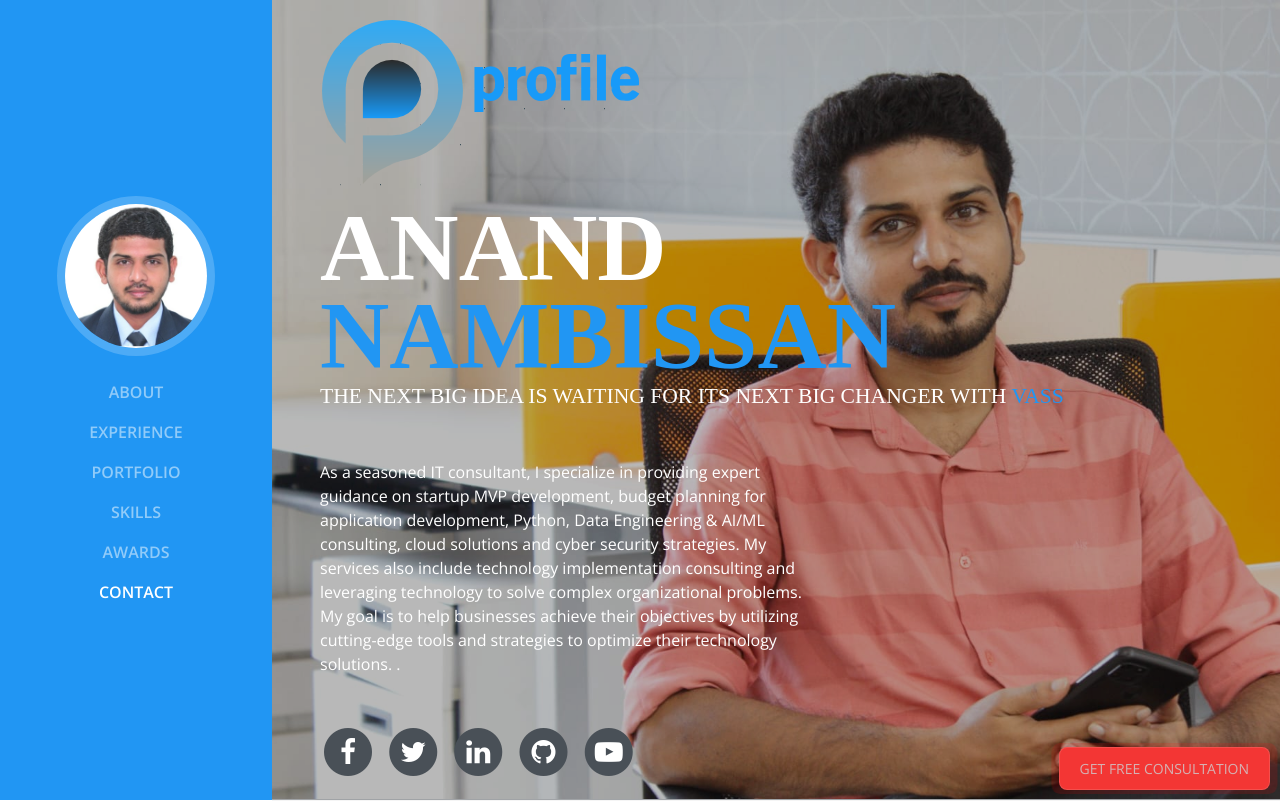
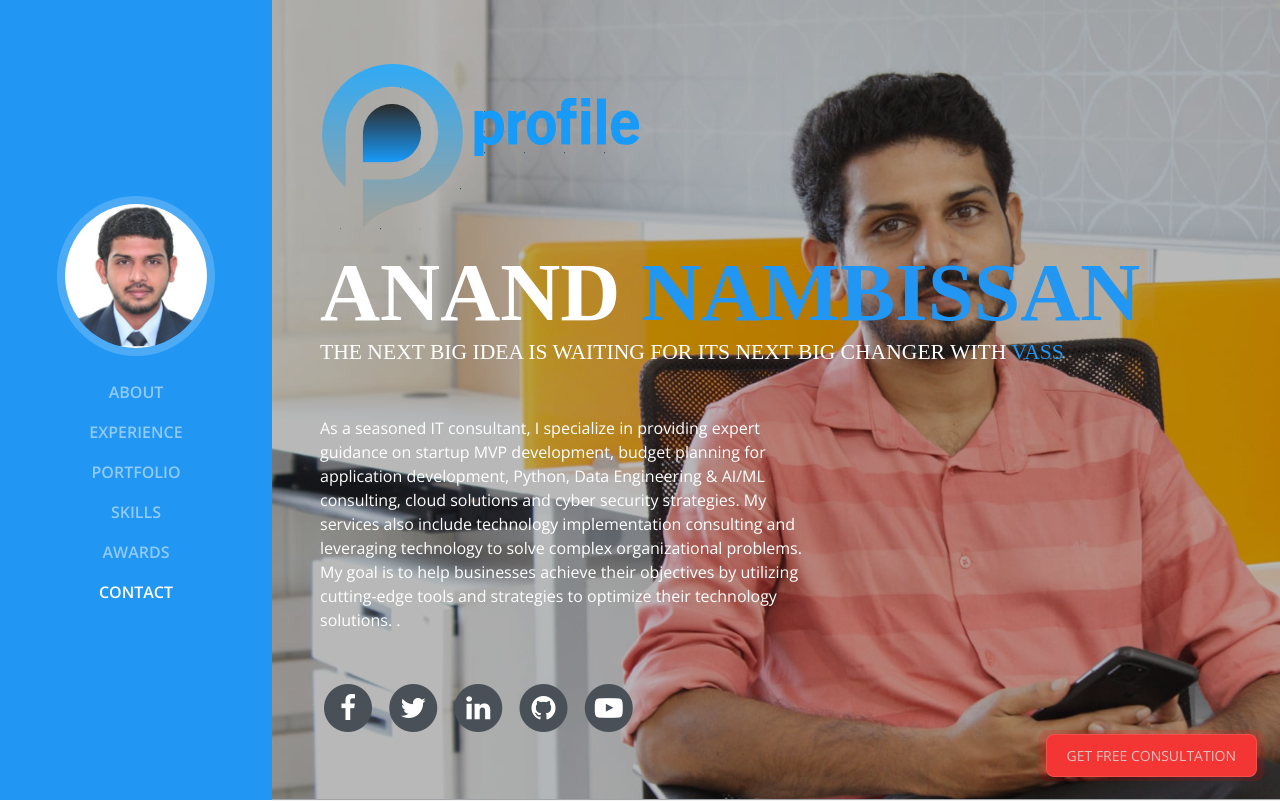
Before and after one commit to anandvmclt/anand, a plain HTML site: page index.html in a window 1280 px wide. Shown: the top 801 px of the page. Drawn offline with nearby package versions, Linux system fonts and the light colour scheme; a web font is replaced by a local one.

Commit message:
changed name six

```diff
--- a/css/style.css
+++ b/css/style.css
@@ -26,7 +26,7 @@ h6 {
 }
 
 h1 {
-  font-size: 6rem;
+  font-size: 5.2rem;
   line-height: 5.5rem;
 }
 
@@ -808,9 +808,10 @@ section.resume-section .resume-item .resume-date {
 
 .consultant-button {
   position: fixed;
-    bottom: 10px;
-    right: 10px;
+    bottom: 23px;
+    right: 23px;
     background-color: #f1403d;
+    text-decoration: none;
     font-size: 14px;
   margin-top: 30px;
   border: 1px solid #efeff02a;
@@ -818,11 +819,12 @@ section.resume-section .resume-item .resume-date {
   font-family: 'Open Sans';
   border-radius: 8px;
   cursor: pointer;
-  color: #cfcfd1;
+  color: #dfdfe0;
   text-transform: uppercase;
 }
 .consultant-button:after {
   background-color: red;
+  text-decoration: none;
   content: '';
   display:block;
   width:100%;
--- a/index.html
+++ b/index.html
@@ -43,7 +43,7 @@ License URL: https://creativecommons.org/licenses/by/4.0/
       class="navbar navbar-expand-lg navbar-dark bg-primary fixed-top"
       id="sideNav"
     >
-    <a href="https://calendly.com/vasssystems/free-consultation?month=2023-06" class="consultant-button">Get free Consultation</a>
+    <a target="_blank" href="https://calendly.com/vasssystems/free-consultation?month=2023-06" class="consultant-button">Get free Consultation</a>
 
       <a class="navbar-brand js-scroll-trigger" href="#page-top">
         <span class="d-block d-lg-none mx-0 px-0"
```
